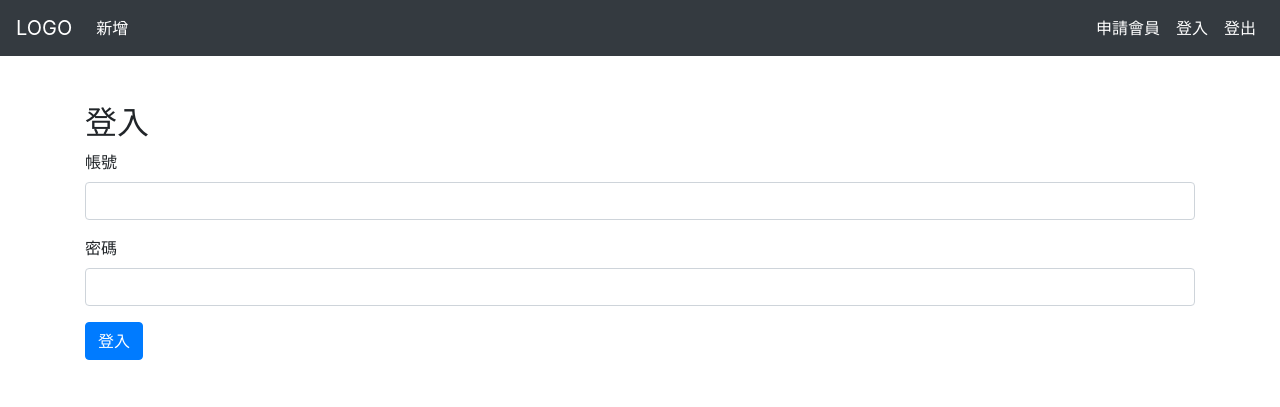
After one commit to a19860101/PHP-24-20200707, a PHP site: page /login.php in a window 1280 px wide. The commit adds this page. Shown: the top 407 px of the page. Run offline with PHP 8.4, Linux system fonts and the light colour scheme.

Commit message:
20200804

```diff
--- /dev/null
+++ b/blog/login.php
@@ -0,0 +1,21 @@
+<?php include("template/header.php");?>
+<?php include("template/nav.php");?>
+<div class="container py-5">
+    <div class="row">
+        <div class="col-12">
+            <h2>登入</h2>
+            <form action="auth.php" method="post">
+                <div class="form-group">
+                    <label for="">帳號</label>
+                    <input type="text" name="user" class="form-control">
+                </div>
+                <div class="form-group">
+                    <label for="">密碼</label>
+                    <input type="password" name="pw" class="form-control">
+                </div>
+                <input type="submit" class="btn btn-primary" value="登入">
+            </form>
+        </div>
+    </div>
+</div>
+<?php include("template/footer.php");?>
--- /dev/null
+++ b/blog/logout.php
@@ -0,0 +1,4 @@
+<?php
+    include("function.php");
+    logout();
+    header("location:index.php");
--- a/blog/template/nav.php
+++ b/blog/template/nav.php
@@ -9,5 +9,16 @@
                 <a class="nav-link" href="create.php">新增</a>
             </li>
         </ul>
+        <ul class="navbar-nav ml-auto">
+            <li class="nav-item active">
+                <a class="nav-link" href="register.php">申請會員</a>
+            </li>
+            <li class="nav-item active">
+                <a class="nav-link" href="login.php">登入</a>
+            </li>
+            <li class="nav-item active">
+                <a class="nav-link" href="logout.php">登出</a>
+            </li>
+        </ul>
     </div>
 </nav>
```
Also changed, not shown: blog/function/user.php (added, +46 -0 lines), blog/register.php (added, +21 -0 lines).
